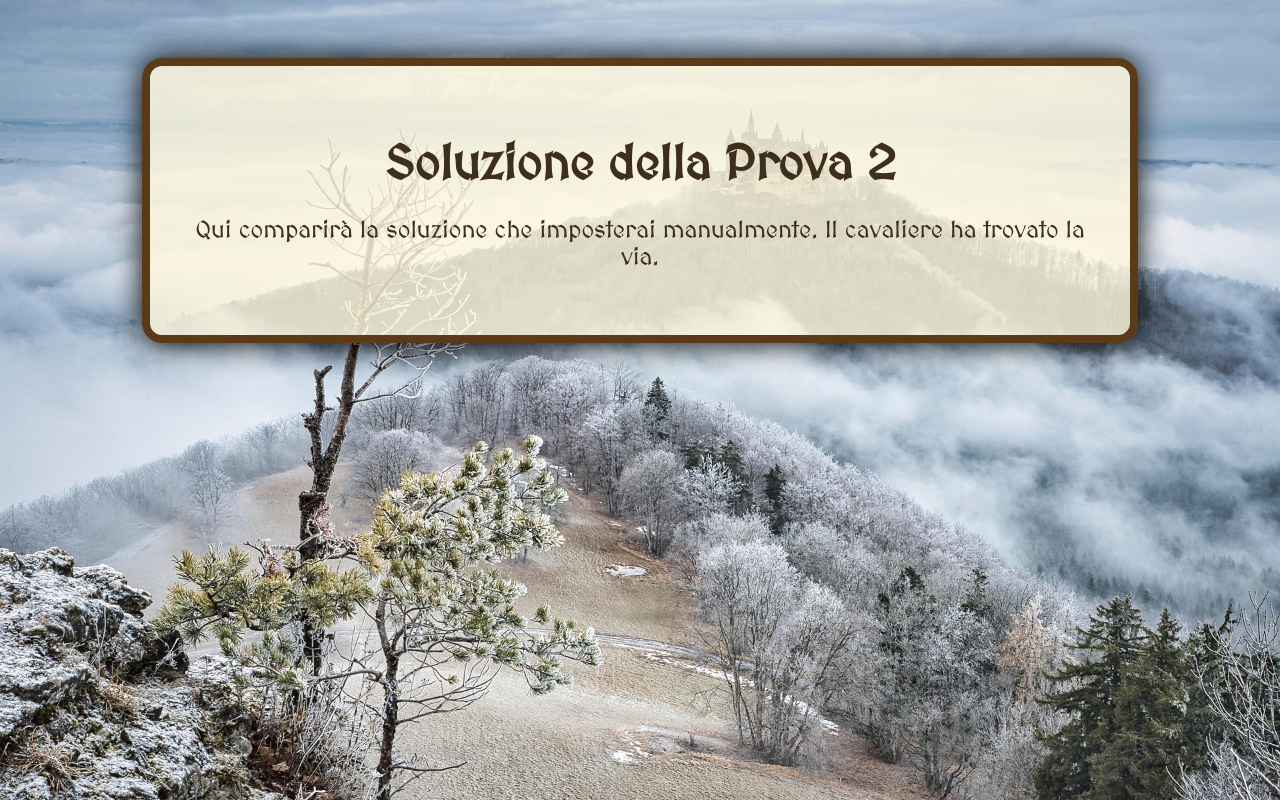
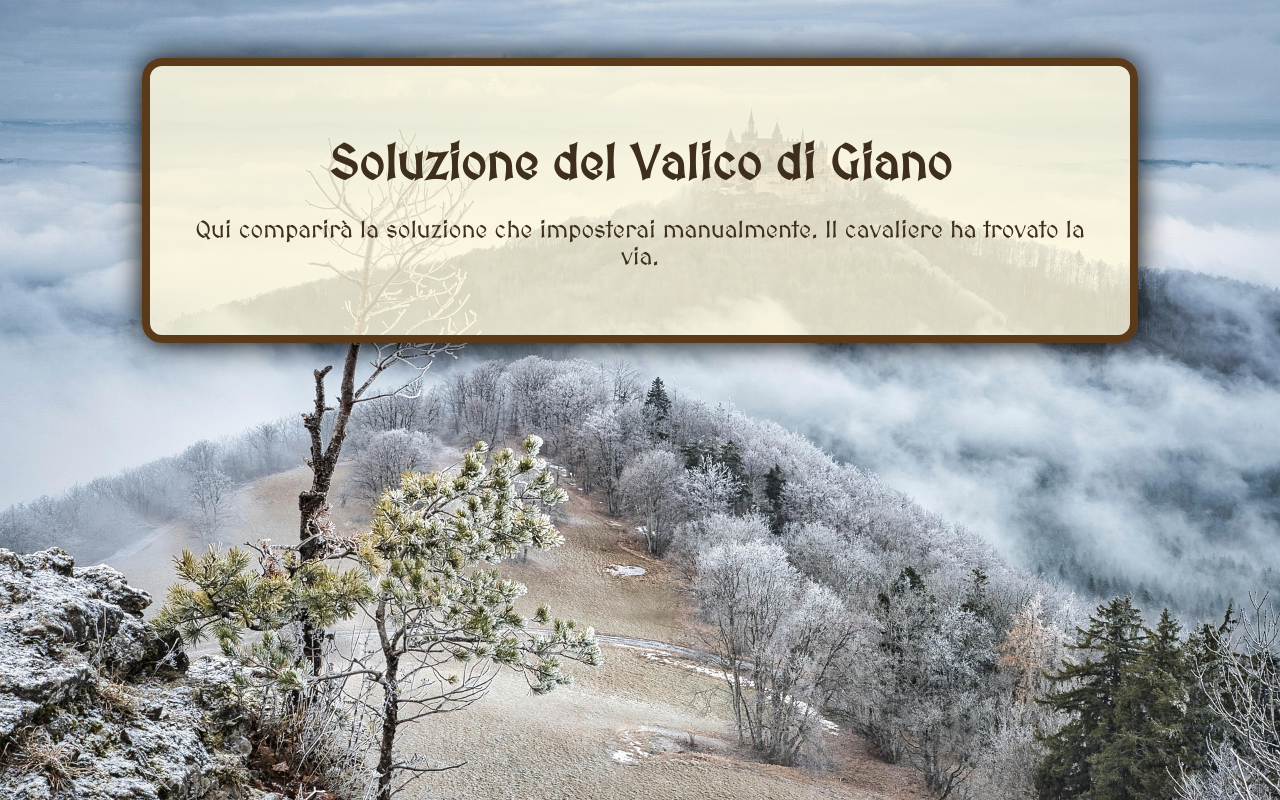
Before and after one commit to Sacralis/Centro-Assistenza-Cavalieri, a plain HTML site: page prova2/index.html in a window 1280 px wide. Drawn offline with Linux system fonts and the light colour scheme.

Commit message:
Update index.html

```diff
--- a/prova2/index.html
+++ b/prova2/index.html
@@ -12,7 +12,7 @@
         Il tuo browser non supporta l'audio HTML5.
     </audio>
     <div class="container">
-        <h1>Soluzione della Prova 2</h1>
+        <h1>Soluzione del Valico di Giano</h1>
         <p>Qui comparirà la soluzione che imposterai manualmente. Il cavaliere ha trovato la via.</p>
     </div>
 </body>
```
